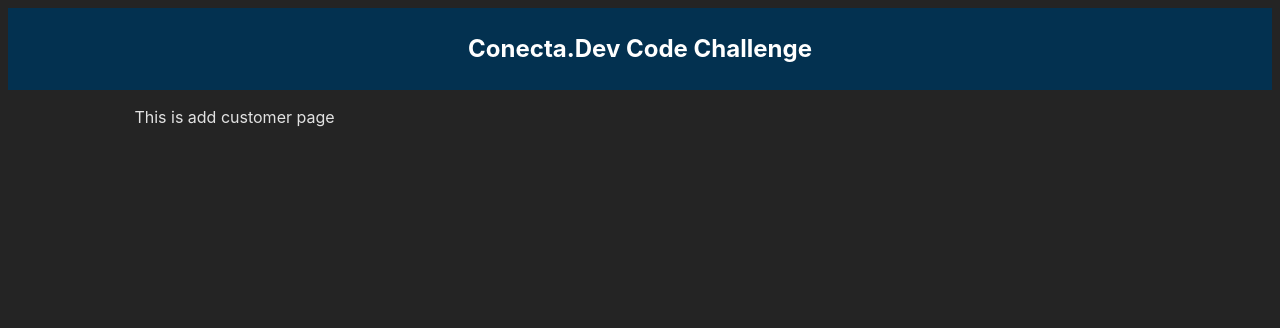
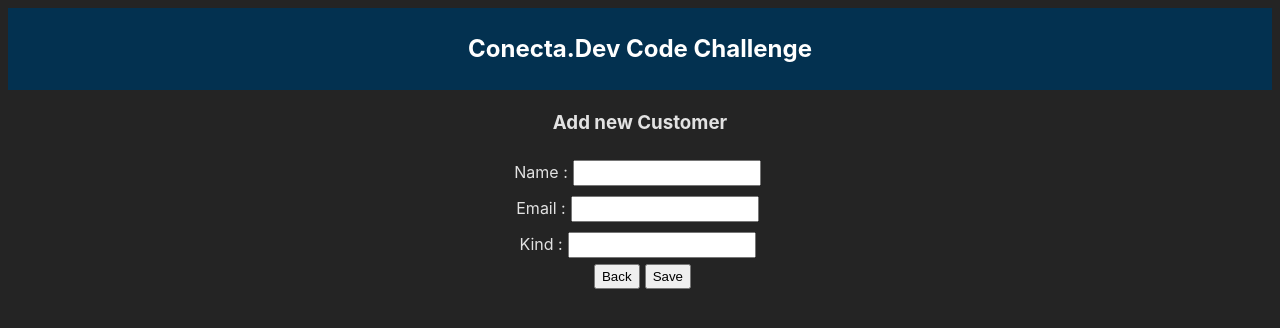
Before and after one commit to GeorgeLMaluf0579/conecta.dev, a React (Vite) app in the folder app/: page / in a window 1280 px wide. Both pictures are taken after a click on the button "New Customer". Shown: the top 328 px of the page. Built offline with nearby package versions, Linux system fonts and the light colour scheme.

Commit message:
Add New Customer Form

```diff
--- a/app/src/components/AddCustomer/AddCustomer.style.css
+++ b/app/src/components/AddCustomer/AddCustomer.style.css
@@ -0,0 +1,15 @@
+.form-container {
+  text-align: center;
+}
+
+input[type="text"] {
+  height: 20px;
+  padding-left: 5px;
+  margin: 5px;
+}
+
+input[type="button"],
+input[type="submit"] {
+  height: 25px;
+  margin-left: 5px;
+}
--- a/app/src/components/AddCustomer/AddCustomer.tsx
+++ b/app/src/components/AddCustomer/AddCustomer.tsx
@@ -1,6 +1,75 @@
+import { useState } from "react"
 import "./AddCustomer.style.css"
-const AddCustomer = () => {
-  return <div>This is add customer page</div>
+import { ICustomer } from "../../types/Customer.type"
+
+type Props = {
+  onBackButtonClickHnd: () => void
+  onSubmitButtonClickHnd: (data: ICustomer) => void
+}
+
+const AddCustomer = (props: Props) => {
+  const {onBackButtonClickHnd,
+         onSubmitButtonClickHnd } = props
+
+  const [name, setName] = useState("");
+  const [email, setEmail] = useState("");
+  const [kind, setKind] = useState("");
+
+  const onNameChanged  = (e: any) => {
+    setName(e.target.value)
+  }
+
+  const onEmailChanged  = (e: any) => {
+    setEmail(e.target.value)
+  }
+
+  const onKindChanged  = (e: any) => {
+    setKind(e.target.value)
+  }
+
+  const onSubmitButtonClick = (e:any) => {
+    e.preventDefault();
+    const customer: ICustomer =  {
+      id: 1,
+      name: name,
+      email: email,
+      subscriber_email: undefined,
+      kind: kind,
+      country: "USA",
+      password: "8a6e0804-2bd0-4672",
+      log_entries: 1,
+      orders: 1,
+      life_value: 100.2
+    };
+    onSubmitButtonClickHnd(customer);
+    onBackButtonClickHnd();
+  }
+
+  return(
+    <div className="form-container">
+      <div>
+        <h3>Add new Customer</h3>
+      </div>
+      <form onSubmit={onSubmitButtonClick}>
+        <div>
+          <label>Name :</label>
+          <input type="text" value={name} onChange={onNameChanged}/>
+        </div>
+        <div>
+          <label>Email :</label>
+          <input type="text" value={email} onChange={onEmailChanged}/>
+        </div>
+        <div>
+          <label>Kind :</label>
+          <input type="text" value={kind} onChange={onKindChanged}/>
+        </div>
+        <div>
+          <input type="button" value="Back" onClick={ onBackButtonClickHnd } />
+          <input type="submit" value="Save" />
+        </div>
+      </form>
+    </div>
+  )
 }
 
 export default AddCustomer;
--- a/app/src/components/Home/Home.tsx
+++ b/app/src/components/Home/Home.tsx
@@ -7,10 +7,18 @@ import { DisplayPagesEnum } from "../../enums/DisplayPagesEnum";
 
 const Home = () => {
   const [currentPage, setCurrentPage] = useState(DisplayPagesEnum.listCustomer);
-  const [customerList] = useState(dummyCustomerList as ICustomer[]);
+  const [customerList, setCustomerList] = useState(dummyCustomerList as ICustomer[]);
 
-  const onAddCustomerClickHandler = () => {
+  const onAddCustomerClick = () => {
     setCurrentPage(DisplayPagesEnum.addCustomer)
+  }
+
+  const showListPage = () => {
+    setCurrentPage(DisplayPagesEnum.listCustomer)
+  }
+
+  const addCustomer = (data: ICustomer) =>  {
+    setCustomerList([...customerList, data])
   }
 
   return(
@@ -26,12 +34,14 @@ const Home = () => {
           <>
             <div>
               Customers
-              <input type="button" value="New Customer"  onClick={onAddCustomerClickHandler}/>
+              <input type="button" value="New Customer"  onClick={onAddCustomerClick}/>
             </div>
             <CustomerList list={customerList}/>
           </>
         }
-        {currentPage == DisplayPagesEnum.addCustomer && <AddCustomer />}
+        {currentPage == DisplayPagesEnum.addCustomer && (
+          <AddCustomer onBackButtonClickHnd={showListPage} onSubmitButtonClickHnd={addCustomer}  />
+        )}
       </section>
     </>
   )
```
